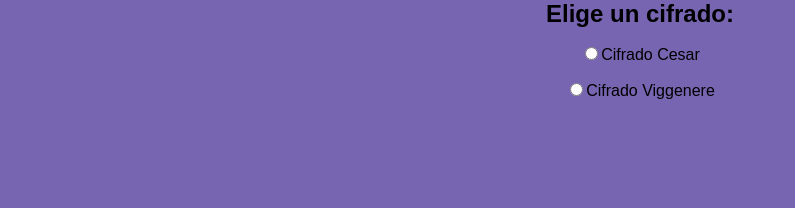
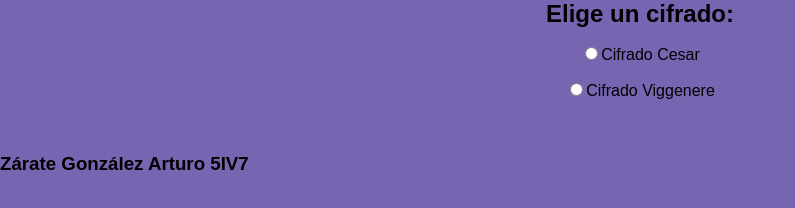
Before and after one commit to ArturoZ5/5IV7-SWA-Zarate-Gonzalez-Arturo, a plain HTML site: page Viggenere/index.html in a window 1280 px wide. Shown: the whole page, without its empty margins (0-795 px from the left). Drawn offline with Linux system fonts and the light colour scheme.

Commit message:
Añadí mi nombre

```diff
--- a/Viggenere/index.html
+++ b/Viggenere/index.html
@@ -24,4 +24,10 @@
 
 </body>
 
+<footer>
+
+    <p class="texto" align="right"><h3>Zárate González Arturo 5IV7</h3></p>
+
+</footer>
+
 </html>
```
Also changed, not shown: Viggenere/cesar.html (+5 -0 lines), Viggenere/viggenere.html (+5 -0 lines).
